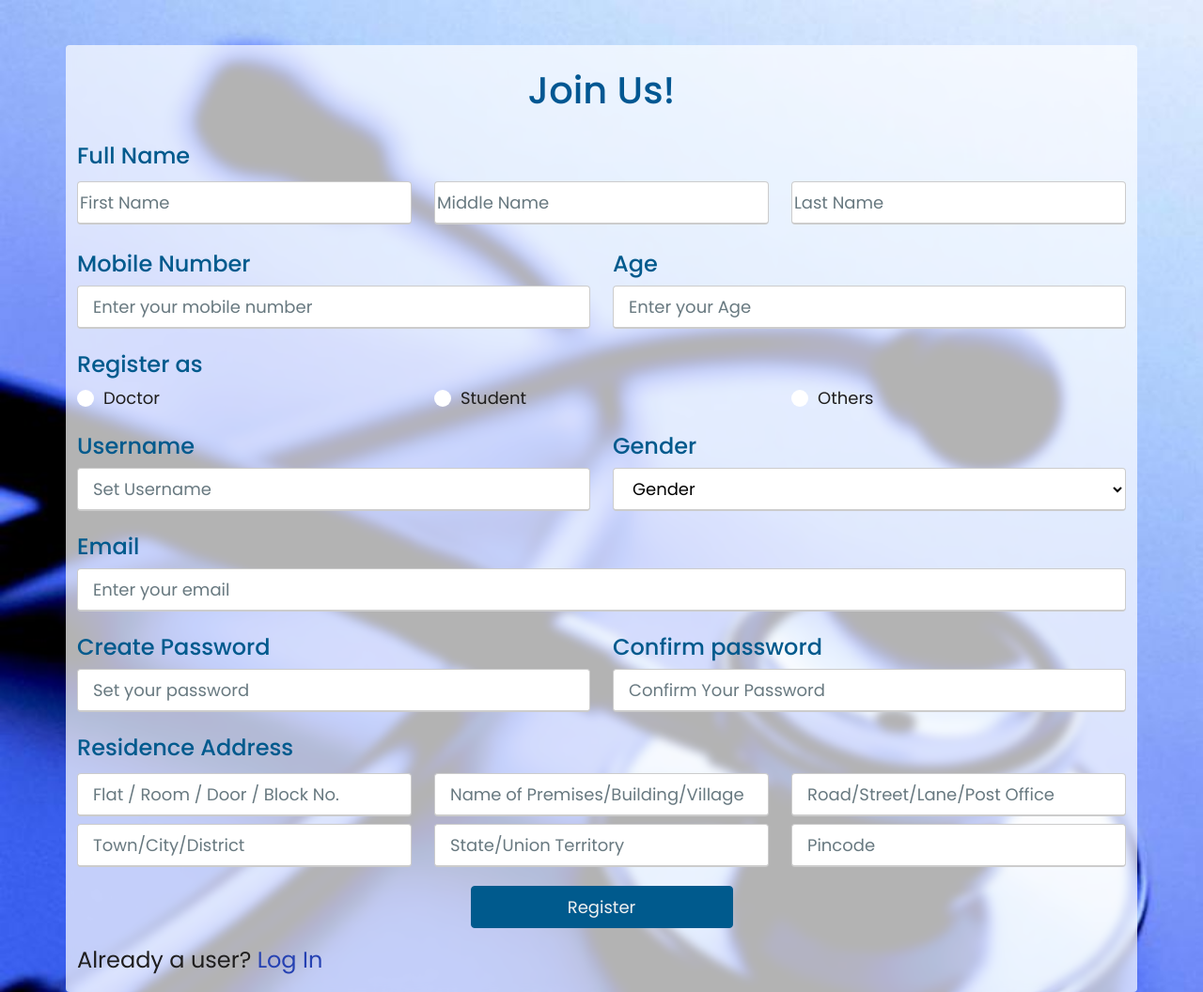
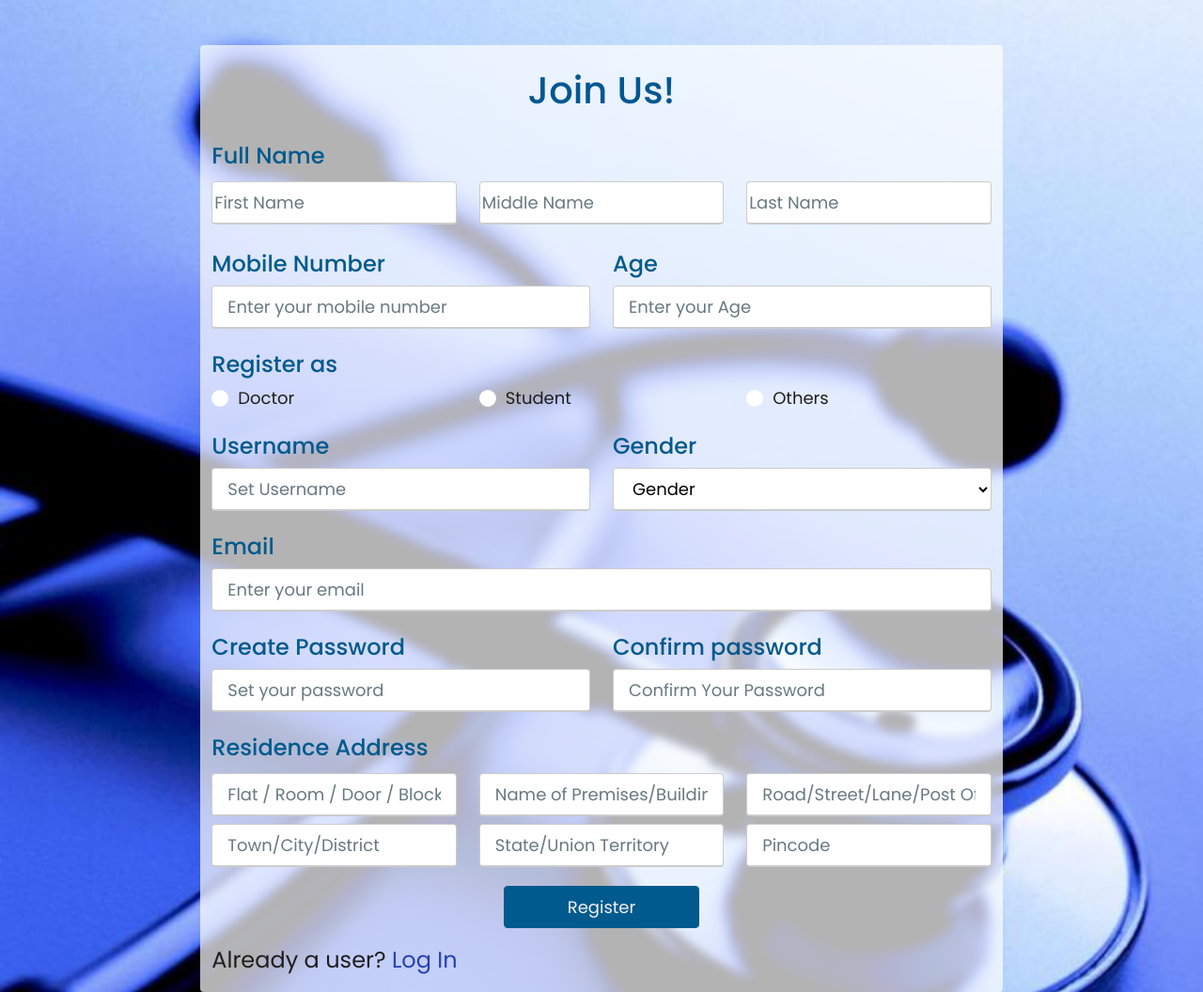
Before and after one commit to niharshini/login, a website: page signin.html in a window 1280 px wide. Shown: the whole page at 94% size. Drawn offline with nearby package versions, Linux system fonts and the light colour scheme.

Commit message:
Update signin.html

```diff
--- a/signin.html
+++ b/signin.html
@@ -12,7 +12,7 @@
     <link rel="stylesheet" href="styles.css">
 </head>
 <body>
-    <div class="container w-60 mt-5 rounded">
+    <div class="container col-12 col-lg-8 mt-5 rounded">
         <h1 class="text-center pt-4 ">Join Us!</h1>
         <form>
             <h4 class="pt-4 pb-0" >Full Name</h4>
```
